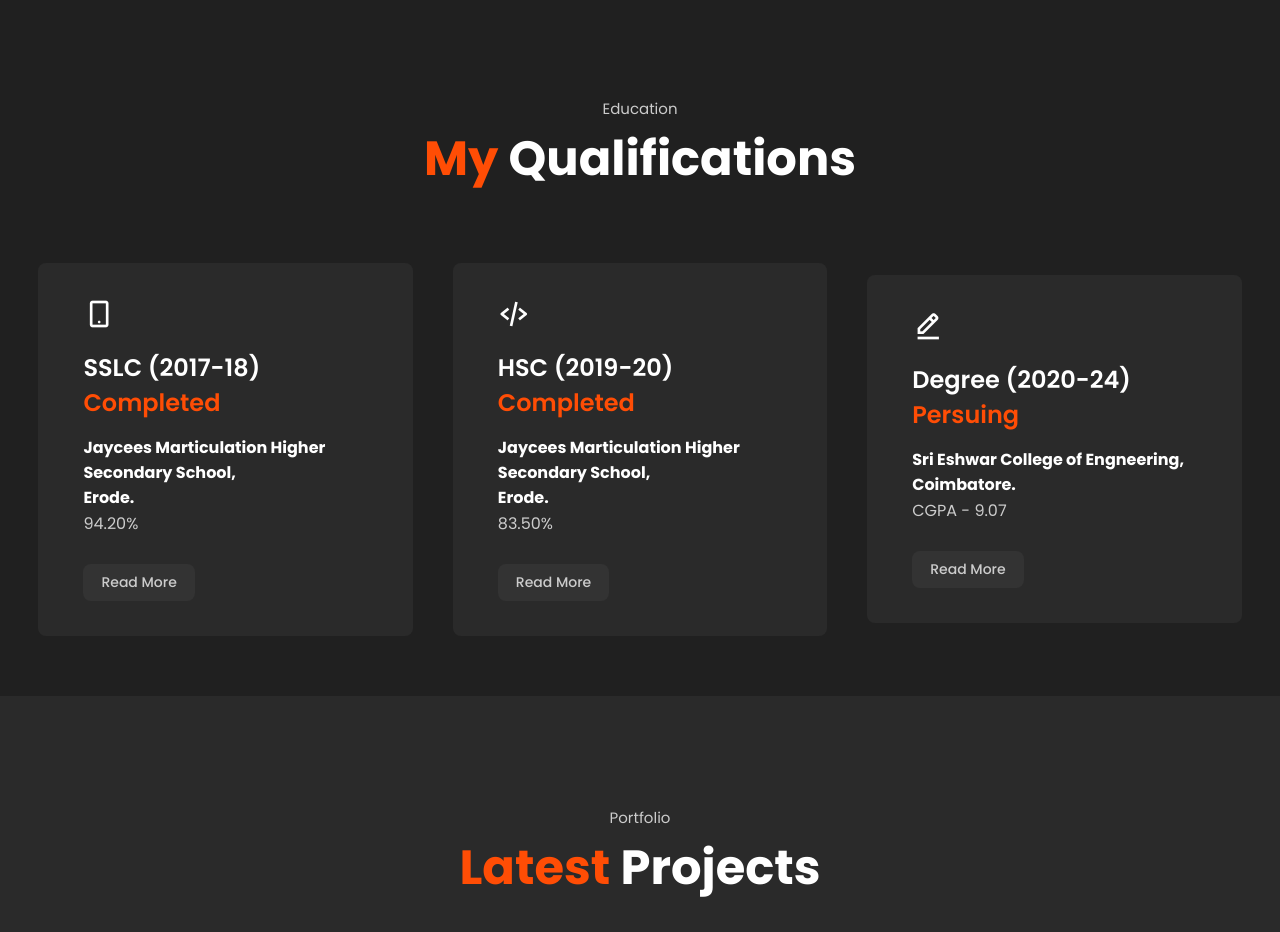
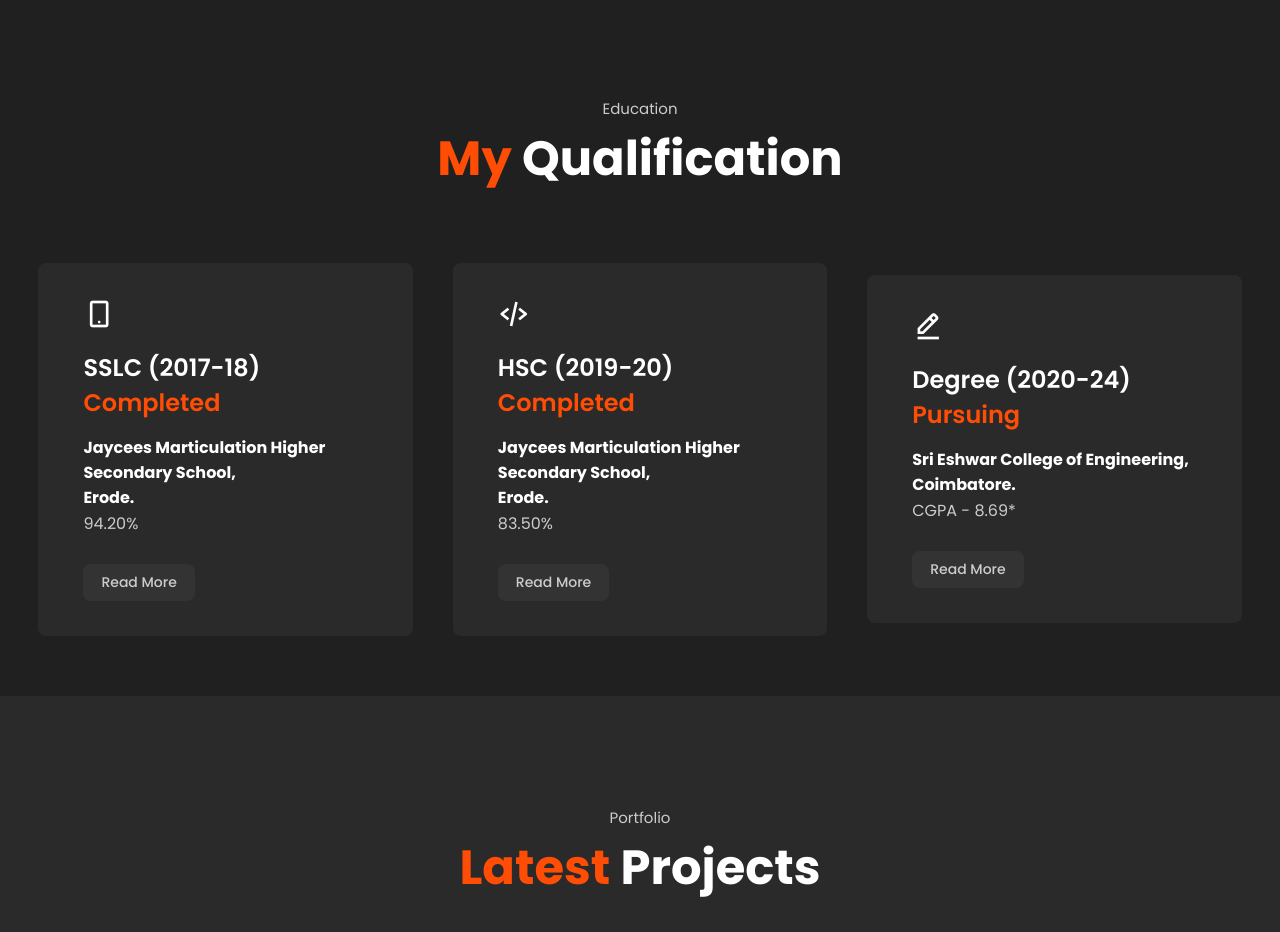
Before and after one commit to Vishnu27902/Portfolio, a plain HTML site: page index.html in a window 1280 px wide. Shown: the part 1420-2352 px from the top of the page. Drawn offline with nearby package versions, Linux system fonts and the light colour scheme.

Commit message:
Update index.html

```diff
--- a/index.html
+++ b/index.html
@@ -68,7 +68,7 @@
 	<section class="services" id="services">
 		<div class="main-text">
 			<p>Education</p>
-			<h2><span>My</span> Qualifications</h2>
+			<h2><span>My</span> Qualification</h2>
 		</div>
 
 		<div class="services-content">
@@ -96,9 +96,9 @@
 				<div class="s-icons">
 					<i class='bx bx-edit-alt' ></i>
 				</div>
-				<h3>Degree (2020-24) <span>Persuing</span></h3>
-				<h4>Sri Eshwar College of Engneering,<br>Coimbatore.</h4>
-				<p>CGPA - 9.07</p>
+				<h3>Degree (2020-24) <span>Pursuing</span></h3>
+				<h4>Sri Eshwar College of Engineering,<br>Coimbatore.</h4>
+				<p>CGPA - 8.69*</p>
 				<a href="#" class="read">Read More</a>
 			</div>
 
```
